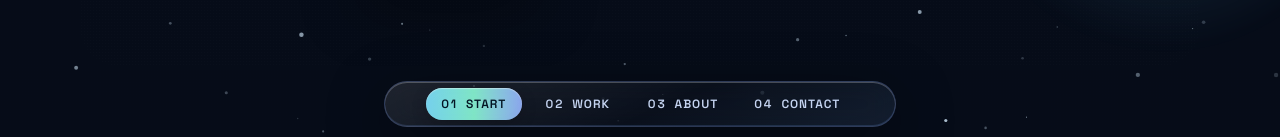
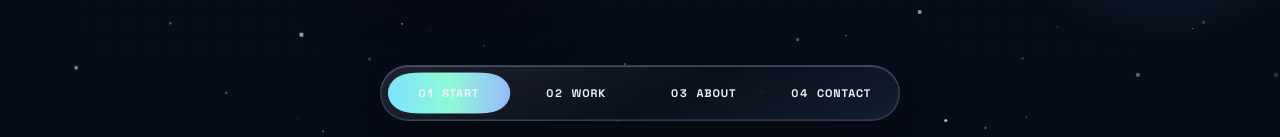
Before and after one commit to Ismaeliki11/portfolio, a Next.js app: page / in a window 1280 px wide. Shown: the part 663-800 px from the top of the page. Built offline with nearby package versions, Linux system fonts and the light colour scheme; no server answers.

Commit message:
feat: implement high-fidelity liquid gooey effect in FloatingDock

```diff
--- a/src/components/floating-dock.tsx
+++ b/src/components/floating-dock.tsx
@@ -1,8 +1,8 @@
 "use client";
 
 import clsx from "clsx";
-import { motion } from "framer-motion";
-import { useEffect, useState } from "react";
+import { motion, useSpring, useTransform } from "framer-motion";
+import { useEffect, useMemo } from "react";
 import type { NavItem } from "@/lib/site-copy";
 
 type FloatingDockProps = {
@@ -11,49 +11,103 @@ type FloatingDockProps = {
 };
 
 export function FloatingDock({ navItems, activeId }: FloatingDockProps) {
+  const activeIndex = useMemo(() => navItems.findIndex((i) => i.id === activeId), [navItems, activeId]);
 
+  // Físicas: Muy reactivas pero con inercia para que parezca líquido pesado
+  const xSpring = useSpring(activeIndex, {
+    stiffness: 350,
+    damping: 30,
+    mass: 1.1
+  });
+
+  useEffect(() => {
+    xSpring.set(activeIndex);
+  }, [activeIndex, xSpring]);
+
+  // Factor de estiramiento horizontal (chiche)
+  const stretchX = useTransform(xSpring, (val) => {
+    const d = Math.abs(val - Math.round(val));
+    return 1 + d * 1.5;
+  });
+
+  // Factor de compresión vertical (conservación de masa)
+  const stretchY = useTransform(xSpring, (val) => {
+    const d = Math.abs(val - Math.round(val));
+    return 1 - d * 0.3;
+  });
 
   return (
-    <nav className="pointer-events-none fixed inset-x-0 bottom-[calc(env(safe-area-inset-bottom)+0.6rem)] z-50 flex justify-center px-3 sm:px-4">
-      <div className="pointer-events-auto glass-card mx-auto flex w-full max-w-[32rem] items-center justify-between gap-1 rounded-full p-1.5 sm:justify-center sm:gap-2">
+    <>
+      <svg className="pointer-events-none absolute h-0 w-0" aria-hidden="true">
+        <defs>
+          <filter id="liquid-mercury-goo">
+            <feGaussianBlur in="SourceGraphic" stdDeviation="11" result="blur" />
+            <feColorMatrix
+              in="blur"
+              mode="matrix"
+              values="1 0 0 0 0  0 1 0 0 0  0 0 1 0 0  0 0 0 30 -14"
+              result="goo"
+            />
+            <feComposite in="SourceGraphic" in2="goo" operator="atop" />
+          </filter>
+        </defs>
+      </svg>
+
+      <nav className="pointer-events-none fixed inset-x-0 bottom-[calc(env(safe-area-inset-bottom)+1rem)] z-50 flex justify-center px-4">
+        <div className="pointer-events-auto glass-card relative mx-auto flex h-14 w-full max-w-[32.5rem] items-center justify-between rounded-full p-1">
+
+          <div
+            className="absolute inset-1 pointer-events-none overflow-hidden rounded-full"
+            style={{ filter: "url(#liquid-mercury-goo)" }}
+          >
+            {/* Wells: Bases líquidas estáticas */}
+            <div className="flex h-full w-full items-center justify-around">
+              {navItems.map((_, idx) => (
+                <div
+                  key={`well-${idx}`}
+                  className={clsx(
+                    "h-8 w-8 rounded-full transition-opacity duration-500",
+                    activeIndex === idx ? "bg-[#83f8d2] opacity-80" : "bg-white/10 opacity-40"
+                  )}
+                />
+              ))}
+            </div>
+
+            {/* The Drop: Gota viajante */}
+            <motion.div
+              className="absolute top-1/2 h-10 -translate-y-1/2 rounded-full bg-gradient-to-r from-[#7ce2ff] via-[#8dfad4] to-[#99b4ff]"
+              style={{
+                left: useTransform(xSpring, (val) => `${(val / navItems.length) * 100}%`),
+                width: `${100 / navItems.length}%`,
+                scaleX: stretchX,
+                scaleY: stretchY,
+              }}
+            />
+          </div>
+
+          {/* Nav Items layer */}
+          <div className="relative z-10 flex w-full items-center justify-between h-full">
             {navItems.map((item) => {
               const isActive = activeId === item.id;
-
               return (
                 <motion.a
                   key={item.id}
                   href={`#${item.id}`}
-              aria-label={item.label}
                   className={clsx(
-                "relative flex min-w-0 flex-1 items-center justify-center rounded-full px-2.5 py-2 text-[10px] font-semibold tracking-[0.12em] uppercase transition-colors sm:flex-none sm:px-3.5 sm:text-xs sm:tracking-[0.16em] md:min-w-24",
-                isActive ? "text-[#041524]" : "text-[#c5d4f1]",
+                    "flex flex-1 items-center justify-center h-full text-[10px] font-bold tracking-[0.16em] uppercase md:text-[11px]",
+                    isActive ? "text-[#041524]" : "text-[#c5d4f1] hover:text-white"
                   )}
-              whileHover={{ y: -3, scale: 1.04 }}
-              whileTap={{ scale: 0.98 }}
-            >
-              {isActive && (
-                <motion.span
-                  layoutId="dock-active"
-                  className="absolute inset-0 rounded-full bg-white/10 shadow-[0_4px_16px_rgba(0,0,0,0.2)] backdrop-blur-md"
-                  initial={false}
-                  transition={{ type: "spring", stiffness: 350, damping: 30 }}
-                >
-                  <div className="absolute inset-0 rounded-full bg-gradient-to-r from-[#7de2ff]/90 via-[#88f8d4]/90 to-[#95b3ff]/90" />
-                  <div className="absolute inset-0 rounded-full shadow-[inset_0_1px_1px_rgba(255,255,255,0.4)]" />
-                </motion.span>
-              )}
-              <motion.span
-                animate={{ color: isActive ? "#041524" : "#c5d4f1" }}
-                className="relative z-10 flex items-center"
+                  whileTap={{ scale: 0.95 }}
                 >
                   <span className="md:hidden">{item.label}</span>
-                <span className="hidden md:inline">{item.key}</span>
+                  <span className="hidden md:inline">{item.key || (navItems.indexOf(item) + 1).toString().padStart(2, '0')}</span>
                   <span className="ml-2 hidden tracking-[0.08em] md:inline">{item.label}</span>
-              </motion.span>
                 </motion.a>
               );
             })}
           </div>
+        </div>
       </nav>
+    </>
   );
 }
```
Lines whose indentation alone changed are shown as unchanged.
